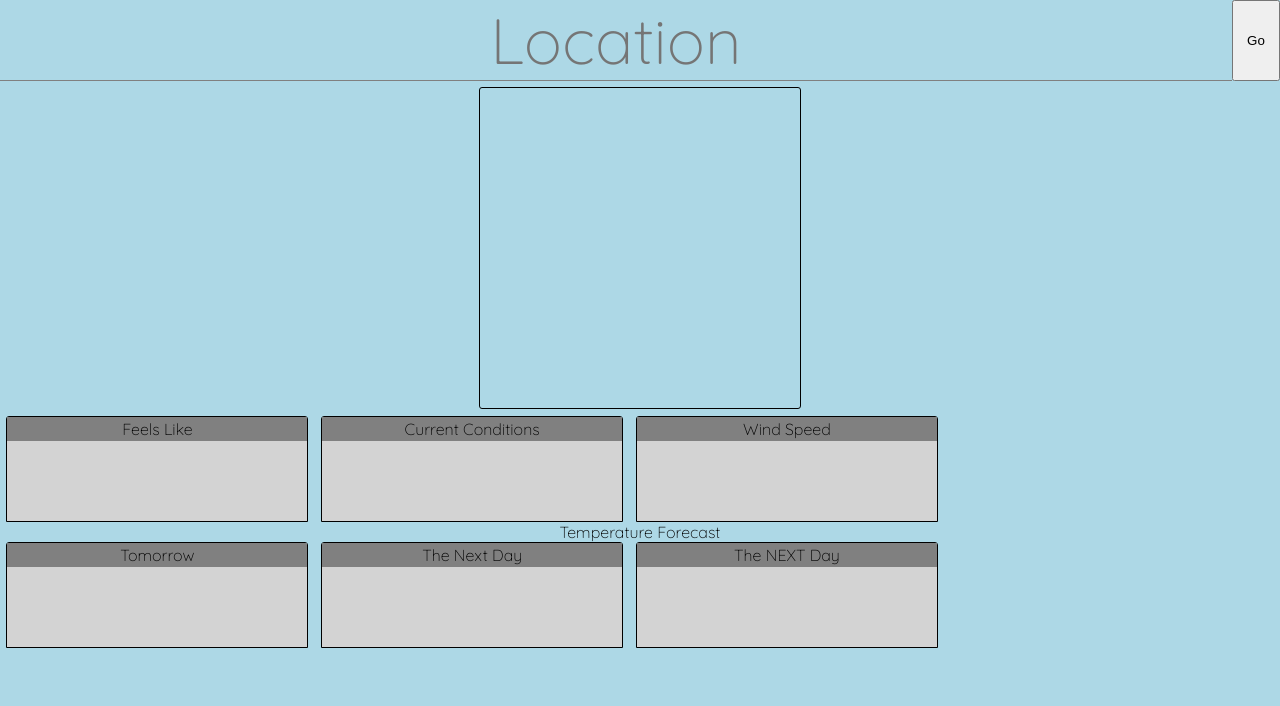
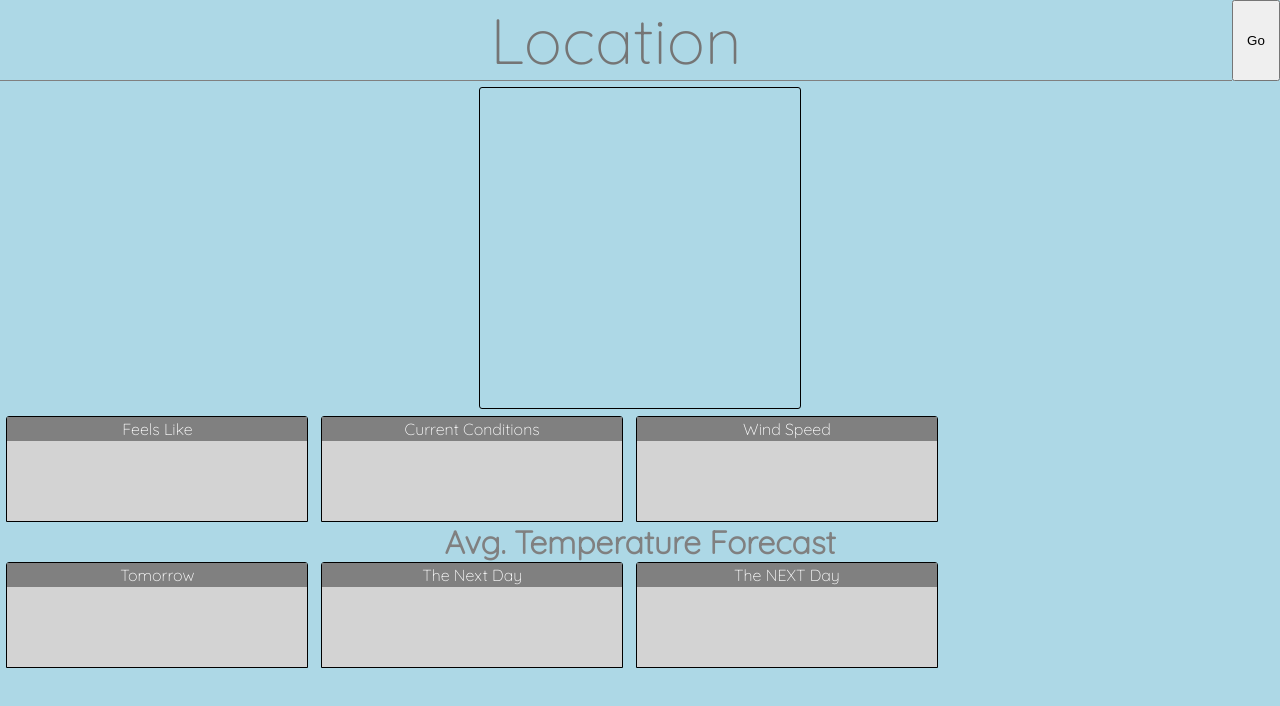
Before and after one commit to eccol/weather-app, a website built with webpack: page src/index.html in a window 1280 px wide. Built offline with nearby package versions, Linux system fonts and the light colour scheme; no server answers.

Commit message:
Style headers

```diff
--- a/src/index.html
+++ b/src/index.html
@@ -30,7 +30,7 @@
             <div class="data"></div>
           </div>
         </div>
-        <p class="header">Temperature Forecast</p>
+        <h1 class="header">Avg. Temperature Forecast</h1>
         <div class="forecast">
           <div class="day card">
             <div class="header">Tomorrow</div>
--- a/src/style.css
+++ b/src/style.css
@@ -16,6 +16,7 @@
 body {
   background-color: var(--bg);
   font-family: 'Quicksand', sans-serif;
+  color: var(--text-color);
 }
 
 .container,
@@ -84,6 +85,7 @@ body {
 
 .details > .header {
   align-self: center;
+  color: gray;
 }
 
 .conditions,
```
